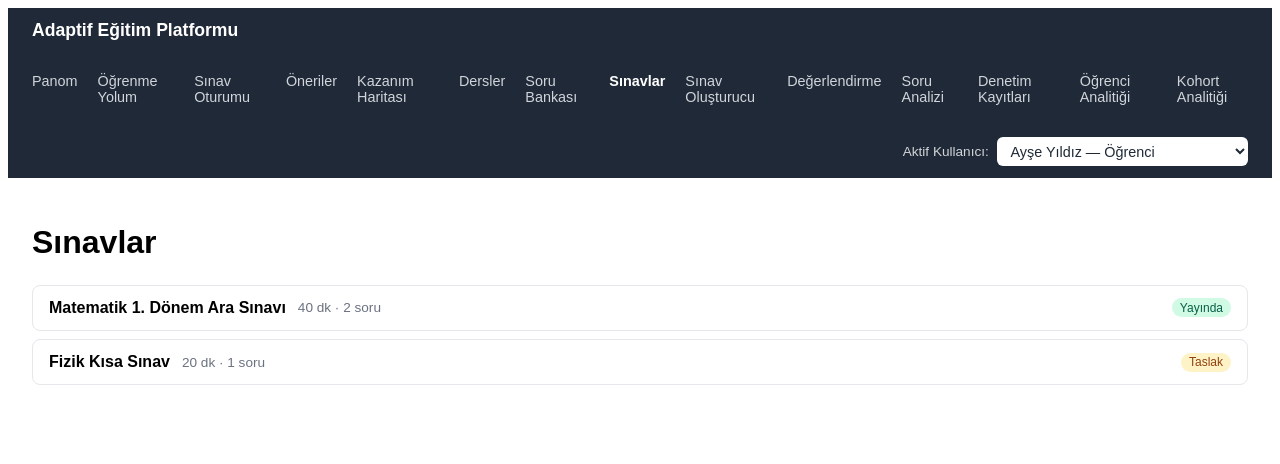
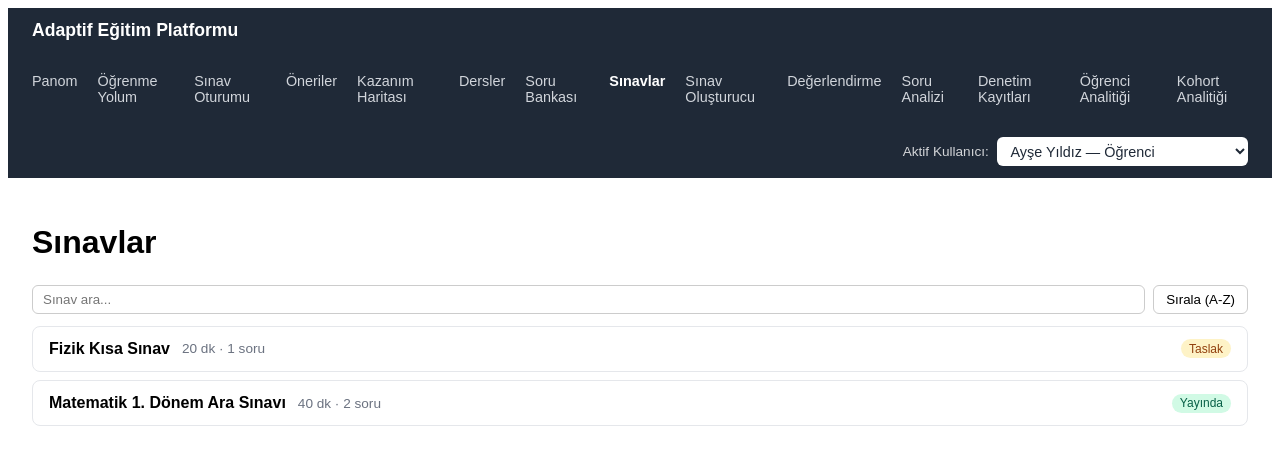
Before and after one commit to acarlarilayda/adaptif-egitim-platformu, an Angular app: page /exams in a window 1280 px wide. Shown: the top 464 px of the page. Built offline with nearby package versions, Linux system fonts and the light colour scheme.

Commit message:
feat: course-list, exam-list, grading-list ekranlarina arama/filtre ve siralama eklendi

```diff
--- a/src/app/features/courses/pages/course-list/course-list.component.html
+++ b/src/app/features/courses/pages/course-list/course-list.component.html
@@ -1,5 +1,21 @@
 <div class="courses-page">
   <h1>Dersler</h1>
+
+  @if (!isLoading() && !hasError() && courses().length > 0) {
+    <div class="courses-page__toolbar">
+      <input
+        type="text"
+        class="courses-page__search"
+        placeholder="Ders ara..."
+        [ngModel]="searchTerm()"
+        (ngModelChange)="onSearchChange($event)"
+        aria-label="Ders ara"
+      />
+      <button type="button" class="courses-page__sort" (click)="toggleSort()">
+        Sırala ({{ sortDirection() === 'asc' ? 'A-Z' : 'Z-A' }})
+      </button>
+    </div>
+  }
 
   @if (isLoading()) {
     <p class="courses-page__status">Yükleniyor...</p>
@@ -10,9 +26,11 @@
     </div>
   } @else if (courses().length === 0) {
     <p class="courses-page__status">Henüz tanımlı ders bulunmuyor.</p>
+  } @else if (filteredCourses().length === 0) {
+    <p class="courses-page__status">Aramanızla eşleşen ders bulunamadı.</p>
   } @else {
     <ul class="course-list">
-      @for (course of courses(); track course.id) {
+      @for (course of filteredCourses(); track course.id) {
         <li class="course-list__item">
           <a [routerLink]="['/courses', course.id, 'path']" class="course-list__link">
             <span class="course-list__title">{{ course.title }}</span>
--- a/src/app/features/courses/pages/course-list/course-list.component.scss
+++ b/src/app/features/courses/pages/course-list/course-list.component.scss
@@ -60,3 +60,24 @@
     color: #6b7280;
   }
 }
+
+.courses-page__toolbar {
+  display: flex;
+  gap: 8px;
+  margin-bottom: 12px;
+}
+
+.courses-page__search {
+  flex: 1;
+  padding: 6px 10px;
+  border: 1px solid #ccc;
+  border-radius: 6px;
+}
+
+.courses-page__sort {
+  padding: 6px 12px;
+  border-radius: 6px;
+  border: 1px solid #ccc;
+  background: white;
+  cursor: pointer;
+}
--- a/src/app/features/courses/pages/course-list/course-list.component.ts
+++ b/src/app/features/courses/pages/course-list/course-list.component.ts
@@ -1,25 +1,68 @@
-import { Component, OnInit, signal, inject } from '@angular/core';
+import { Component, OnInit, signal, inject, computed } from '@angular/core';
 import { CommonModule } from '@angular/common';
-import { RouterLink } from '@angular/router';
+import { RouterLink, ActivatedRoute, Router } from '@angular/router';
+import { FormsModule } from '@angular/forms';
 import { OutcomeFacade } from '../../../outcomes/data-access/outcome.facade';
 import { Course } from '../../../../shared/models/course.model';
 
+type SortDirection = 'asc' | 'desc';
+
 @Component({
-  selector: 'app-course-list',
-  standalone: true,
-  imports: [CommonModule, RouterLink],
-  templateUrl: './course-list.component.html',
-  styleUrl: './course-list.component.scss',
+selector: 'app-course-list',
+standalone: true,
+imports: [CommonModule, RouterLink, FormsModule],
+templateUrl: './course-list.component.html',
+styleUrl: './course-list.component.scss',
 })
 export class CourseListComponent implements OnInit {
   private readonly outcomeFacade = inject(OutcomeFacade);
+  private readonly route = inject(ActivatedRoute);
+  private readonly router = inject(Router);
 
   readonly isLoading = signal(true);
   readonly hasError = signal(false);
   readonly courses = signal<Course[]>([]);
 
+  readonly searchTerm = signal('');
+  readonly sortDirection = signal<SortDirection>('asc');
+
+  /** Arama + sıralamayı uygulayarak filtrelenmiş listeyi döner (server-side davranışı taklit eder). */
+  readonly filteredCourses = computed(() => {
+    const term = this.searchTerm().trim().toLowerCase();
+    const direction = this.sortDirection();
+
+    let result = this.courses();
+
+    if (term.length > 0) {
+      result = result.filter((c) => c.title.toLowerCase().includes(term));
+    }
+
+    result = [...result].sort((a, b) =>
+      direction === 'asc' ? a.title.localeCompare(b.title) : b.title.localeCompare(a.title)
+    );
+
+    return result;
+  });
+
   ngOnInit(): void {
+    const urlSearch = this.route.snapshot.queryParamMap.get('q');
+    if (urlSearch) {
+      this.searchTerm.set(urlSearch);
+    }
     this.loadData();
+  }
+
+  onSearchChange(term: string): void {
+    this.searchTerm.set(term);
+    this.router.navigate([], {
+      relativeTo: this.route,
+      queryParams: { q: term || null },
+      queryParamsHandling: 'merge',
+    });
+  }
+
+  toggleSort(): void {
+    this.sortDirection.set(this.sortDirection() === 'asc' ? 'desc' : 'asc');
   }
 
   loadData(): void {
--- a/src/app/features/exam-builder/pages/exam-list/exam-list.component.html
+++ b/src/app/features/exam-builder/pages/exam-list/exam-list.component.html
@@ -1,5 +1,21 @@
 <div class="exams-page">
   <h1>Sınavlar</h1>
+
+  @if (!isLoading() && !hasError() && exams().length > 0) {
+    <div class="exams-page__toolbar">
+      <input
+        type="text"
+        class="exams-page__search"
+        placeholder="Sınav ara..."
+        [ngModel]="searchTerm()"
+        (ngModelChange)="onSearchChange($event)"
+        aria-label="Sınav ara"
+      />
+      <button type="button" class="exams-page__sort" (click)="toggleSort()">
+        Sırala ({{ sortDirection() === 'asc' ? 'A-Z' : 'Z-A' }})
+      </button>
+    </div>
+  }
 
   @if (isLoading()) {
     <p class="exams-page__status">Yükleniyor...</p>
@@ -10,9 +26,11 @@
     </div>
   } @else if (exams().length === 0) {
     <p class="exams-page__status">Henüz tanımlı sınav bulunmuyor.</p>
+  } @else if (filteredExams().length === 0) {
+    <p class="exams-page__status">Aramanızla eşleşen sınav bulunamadı.</p>
   } @else {
     <ul class="exam-list">
-      @for (exam of exams(); track exam.id) {
+      @for (exam of filteredExams(); track exam.id) {
         <li class="exam-list__item">
           <span class="exam-list__title">{{ exam.title }}</span>
           <span class="exam-list__meta">{{ exam.rules.durationMinutes }} dk · {{ exam.questionIds.length }} soru</span>
--- a/src/app/features/exam-builder/pages/exam-list/exam-list.component.scss
+++ b/src/app/features/exam-builder/pages/exam-list/exam-list.component.scss
@@ -68,3 +68,24 @@
     }
   }
 }
+
+.exams-page__toolbar {
+  display: flex;
+  gap: 8px;
+  margin-bottom: 12px;
+}
+
+.exams-page__search {
+  flex: 1;
+  padding: 6px 10px;
+  border: 1px solid #ccc;
+  border-radius: 6px;
+}
+
+.exams-page__sort {
+  padding: 6px 12px;
+  border-radius: 6px;
+  border: 1px solid #ccc;
+  background: white;
+  cursor: pointer;
+}
--- a/src/app/features/exam-builder/pages/exam-list/exam-list.component.ts
+++ b/src/app/features/exam-builder/pages/exam-list/exam-list.component.ts
@@ -1,23 +1,66 @@
-import { Component, OnInit, inject } from '@angular/core';
+import { Component, OnInit, inject, signal, computed } from '@angular/core';
 import { CommonModule } from '@angular/common';
+import { ActivatedRoute, Router } from '@angular/router';
+import { FormsModule } from '@angular/forms';
 import { ExamFacade } from '../../data-access/exam.facade';
+
+type SortDirection = 'asc' | 'desc';
 
 @Component({
   selector: 'app-exam-list',
   standalone: true,
-  imports: [CommonModule],
+  imports: [CommonModule, FormsModule],
   templateUrl: './exam-list.component.html',
   styleUrl: './exam-list.component.scss',
 })
 export class ExamListComponent implements OnInit {
   private readonly facade = inject(ExamFacade);
+  private readonly route = inject(ActivatedRoute);
+  private readonly router = inject(Router);
 
   readonly isLoading = this.facade.isExamListLoading;
   readonly hasError = this.facade.hasExamListError;
   readonly exams = this.facade.exams;
 
+  readonly searchTerm = signal('');
+  readonly sortDirection = signal<SortDirection>('asc');
+
+  readonly filteredExams = computed(() => {
+    const term = this.searchTerm().trim().toLowerCase();
+    const direction = this.sortDirection();
+
+    let result = this.exams();
+
+    if (term.length > 0) {
+      result = result.filter((e) => e.title.toLowerCase().includes(term));
+    }
+
+    result = [...result].sort((a, b) =>
+      direction === 'asc' ? a.title.localeCompare(b.title) : b.title.localeCompare(a.title)
+    );
+
+    return result;
+  });
+
   ngOnInit(): void {
+    const urlSearch = this.route.snapshot.queryParamMap.get('q');
+    if (urlSearch) {
+      this.searchTerm.set(urlSearch);
+    }
     this.loadData();
+  }
+
+  onSearchChange(term: string): void {
+    this.searchTerm.set(term);
+    this.router.navigate([], {
+      relativeTo: this.route,
+      queryParams: { q: term || null },
+      queryParamsHandling: 'merge',
+    });
+  }
+
+  toggleSort(): void {
+    this.sortDirection.set(this.sortDirection() === 'asc' ? 'desc' : 'asc');
   }
 
   loadData(): void {
--- a/src/app/features/grading/pages/grading-list/grading-list.component.scss
+++ b/src/app/features/grading/pages/grading-list/grading-list.component.scss
@@ -135,3 +135,18 @@
     background-color: #dbeafe;
   }
 }
+
+.grading-page__toolbar {
+  display: flex;
+  gap: 8px;
+  margin-bottom: 12px;
+}
+
+.grading-page__status-filter,
+.grading-page__sort {
+  padding: 6px 10px;
+  border: 1px solid #ccc;
+  border-radius: 6px;
+  background: white;
+  cursor: pointer;
+}
--- a/src/app/features/grading/pages/grading-list/grading-list.component.ts
+++ b/src/app/features/grading/pages/grading-list/grading-list.component.ts
@@ -1,22 +1,28 @@
-import { Component, OnInit, signal, inject } from '@angular/core';
+import { Component, OnInit, signal, inject, computed } from '@angular/core';
 import { CommonModule } from '@angular/common';
-import { RouterLink } from '@angular/router';
+import { RouterLink, ActivatedRoute, Router } from '@angular/router';
+import { FormsModule } from '@angular/forms';
 import { Observable } from 'rxjs';
 import { GradingFacade } from '../../data-access/grading.facade';
 import { Rubric } from '../../../../shared/models/rubric.model';
+import { AttemptStatus } from '../../../../shared/models/attempt.model';
 import { AuthService } from '../../../../core/auth/auth.service';
 import { RubricGraderComponent } from '../../../../shared/components/rubric-grader/rubric-grader.component';
+
+type SortDirection = 'asc' | 'desc';
 
 @Component({
   selector: 'app-grading-list',
   standalone: true,
-  imports: [CommonModule, RouterLink, RubricGraderComponent],
+  imports: [CommonModule, RouterLink, RubricGraderComponent, FormsModule],
   templateUrl: './grading-list.component.html',
   styleUrl: './grading-list.component.scss',
 })
 export class GradingListComponent implements OnInit {
   private readonly facade = inject(GradingFacade);
   private readonly auth = inject(AuthService);
+  private readonly route = inject(ActivatedRoute);
+  private readonly router = inject(Router);
 
   readonly isLoading = this.facade.isListLoading;
   readonly hasError = this.facade.hasListError;
@@ -24,8 +30,46 @@ export class GradingListComponent implements OnInit {
 
   readonly openQuestionIds = signal<Set<string>>(new Set());
 
+  readonly statusFilter = signal<AttemptStatus | 'all'>('all');
+  readonly sortDirection = signal<SortDirection>('desc');
+
+  /** Durum filtresi + puana göre sıralamayı uygular (server-side davranışı taklit eder). */
+  readonly filteredAttempts = computed(() => {
+    const status = this.statusFilter();
+    const direction = this.sortDirection();
+
+    let result = this.attempts();
+
+    if (status !== 'all') {
+      result = result.filter((a) => a.status === status);
+    }
+
+    result = [...result].sort((a, b) =>
+      direction === 'asc' ? a.totalScore - b.totalScore : b.totalScore - a.totalScore
+    );
+
+    return result;
+  });
+
   ngOnInit(): void {
+    const urlStatus = this.route.snapshot.queryParamMap.get('status');
+    if (urlStatus) {
+      this.statusFilter.set(urlStatus as AttemptStatus | 'all');
+    }
     this.loadData();
+  }
+
+  onStatusFilterChange(status: AttemptStatus | 'all'): void {
+    this.statusFilter.set(status);
+    this.router.navigate([], {
+      relativeTo: this.route,
+      queryParams: { status: status === 'all' ? null : status },
+      queryParamsHandling: 'merge',
+    });
+  }
+
+  toggleSort(): void {
+    this.sortDirection.set(this.sortDirection() === 'asc' ? 'desc' : 'asc');
   }
 
   loadData(): void {
```
Also changed, not shown: src/app/features/grading/pages/grading-list/grading-list.component.html (+23 -1 lines).
